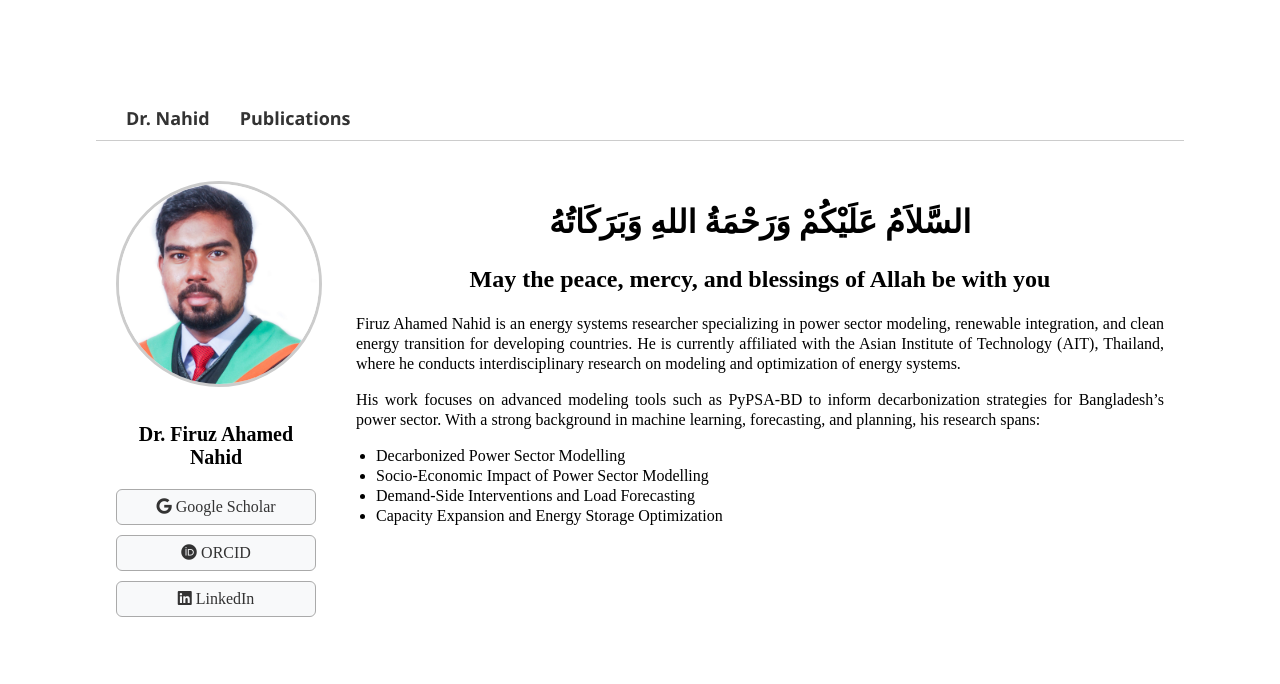
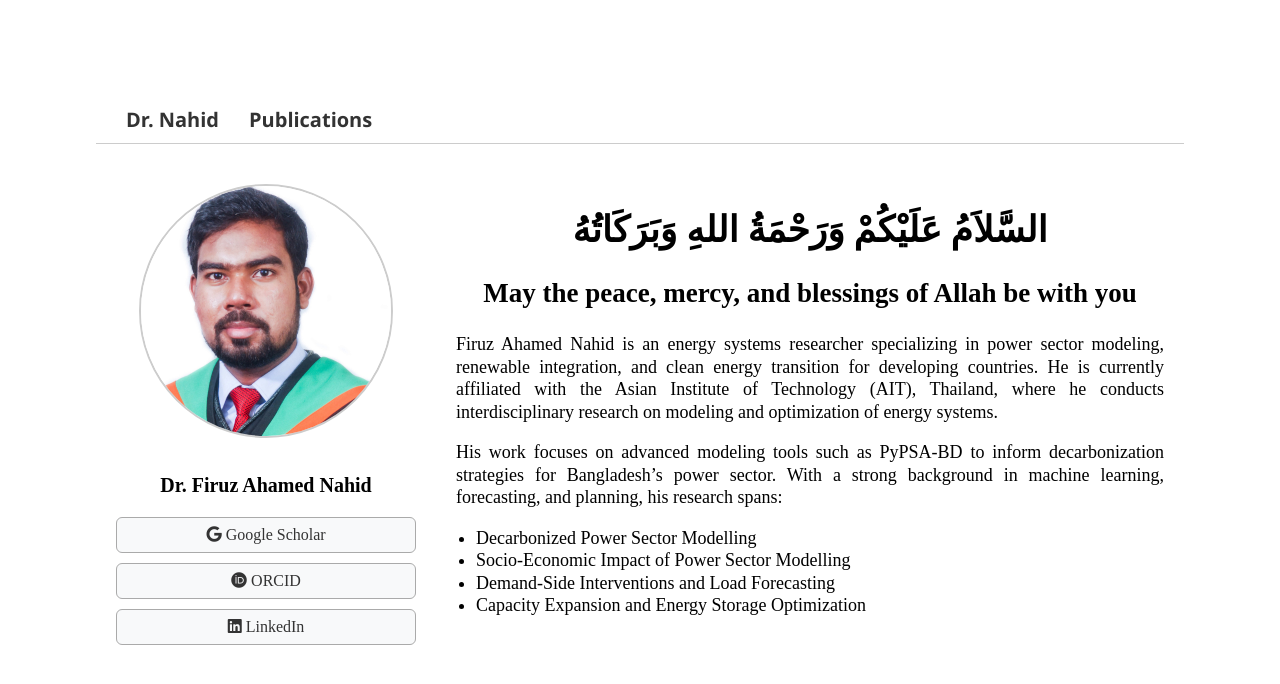
Before and after one commit to FiruzAhamed/firuzahamed.github.io, a Jekyll site: the page built from index.md, in a window 1280 px wide. Shown: the top 684 px of the page. Built offline with Jekyll 4.4.1, drawn with Linux system fonts in a browser that asks for light colours.

Commit message:
Update style.css

```diff
--- a/assets/css/style.css
+++ b/assets/css/style.css
@@ -15,17 +15,17 @@ body {
 
 /* Left section */
 .left-panel {
-  width: 200px;
+  width: 300px;
   text-align: center;
 }
 
 .profile-pic {
-  width: 200px;
-  height: 200px;
+  width: 250px;
+  height: 250px;
   border-radius: 50%;
   object-fit: cover;
   margin-bottom: 15px;
-  border: 3px solid #ccc;
+  border: 2px solid #ccc;
 }
 
 .left-panel h2 {
@@ -59,7 +59,7 @@ body {
 /* Right section */
 .right-panel {
   flex: 1;
-  font-size: 16px;
+  font-size: 18px;
   line-height: 1.25;
   text-align: justify;
 }
@@ -105,7 +105,7 @@ body {
 .top-nav a {
   text-decoration: none;
   color: #333;
-  font-size: 18px;
+  font-size: 20px;
   font-weight: bold;
 }
 
```
